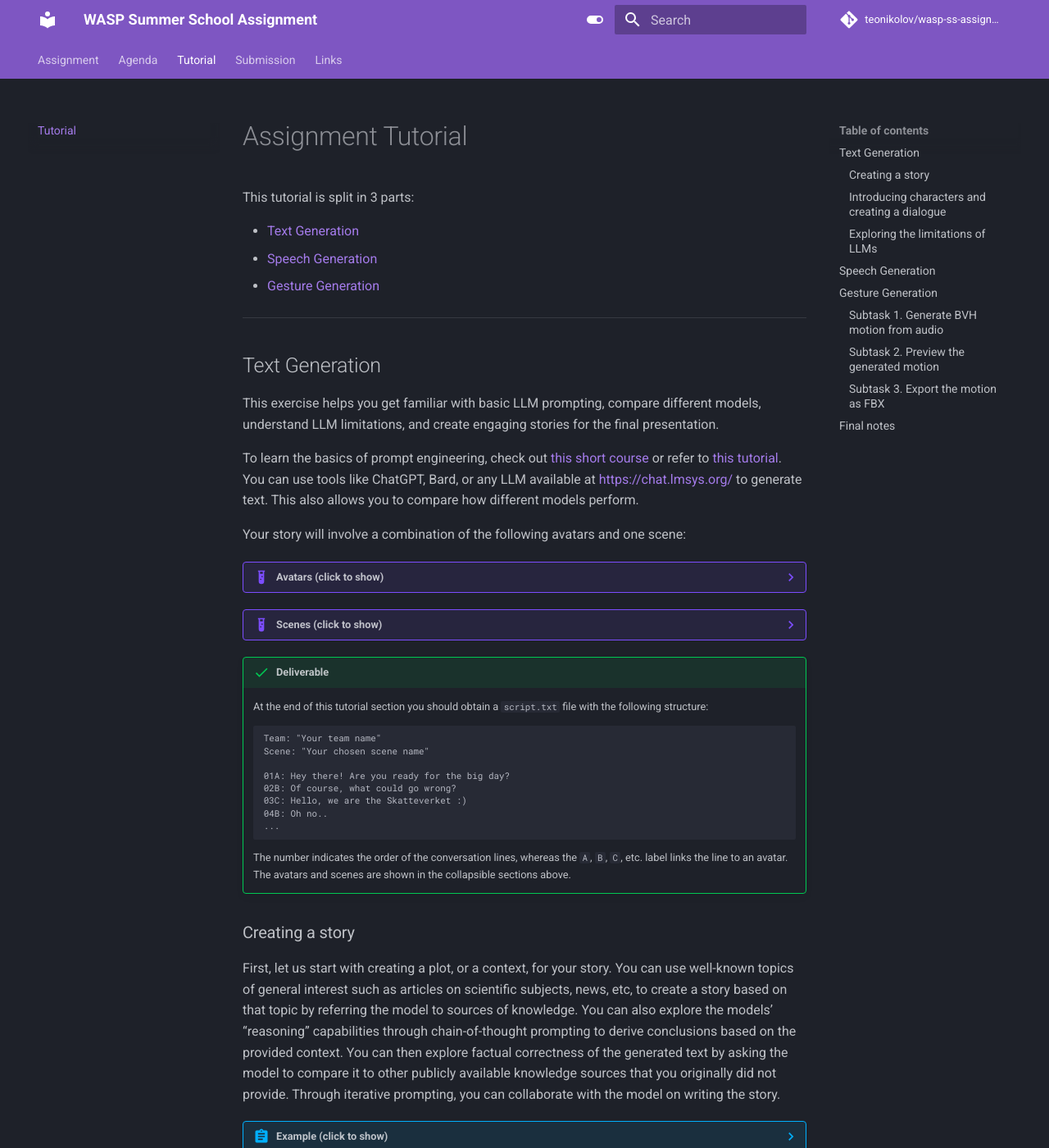
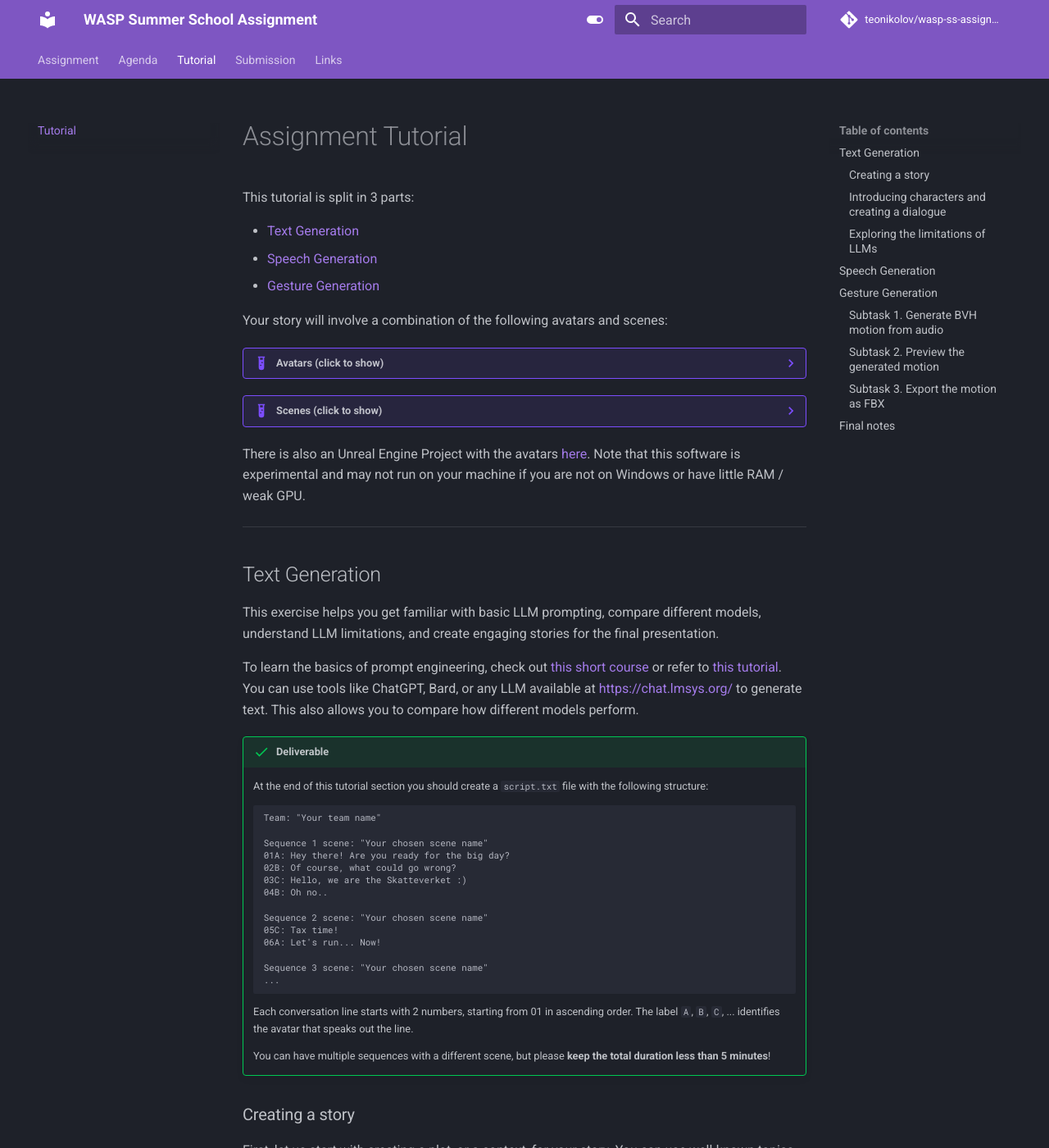
Before and after one commit to TeoNikolov/wasp-ss-assignment, an MkDocs documentation site: the page built from docs/tutorial.md, in a window 1280 px wide and 1400 px high. Shown: the whole window at 82% size. Built offline with MkDocs 1.6.1 and Material for MkDocs 9.7.7, drawn with Linux system fonts in a browser that asks for light colours; comment, search, counter and statistics services are not loaded.

Commit message:
Update tutorial.md

````diff
--- a/docs/tutorial.md
+++ b/docs/tutorial.md
@@ -6,15 +6,7 @@ This tutorial is split in 3 parts:
 - [Speech Generation](#speech-generation)
 - [Gesture Generation](#gesture-generation)
 
----
-
-## Text Generation
-
-This exercise helps you get familiar with basic LLM prompting, compare different models, understand LLM limitations, and create engaging stories for the final presentation.
-
-To learn the basics of prompt engineering, check out [this short course](https://learn.deeplearning.ai/login?redirect_course=chatgpt-prompt-eng) or refer to [this tutorial](https://www.promptingguide.ai/). You can use tools like ChatGPT, Bard, or any LLM available at [https://chat.lmsys.org/](https://chat.lmsys.org/) to generate text. This also allows you to compare how different models perform.
-
-Your story will involve a combination of the following avatars and one scene:
+Your story will involve a combination of the following avatars and scenes:
 
 ??? example "Avatars (click to show)"
 
@@ -89,22 +81,40 @@ Your story will involve a combination of the following avatars and one scene:
 
     </div>
 
+There is also an Unreal Engine Project with the avatars [here](https://drive.google.com/file/d/1gM-d5Gd70bNS5BvRB4zzYu_EZy_vVHtA/view). Note that this software is experimental and may not run on your machine if you are not on Windows or have little RAM / weak GPU.
+
+---
+
+## Text Generation
+
+This exercise helps you get familiar with basic LLM prompting, compare different models, understand LLM limitations, and create engaging stories for the final presentation.
+
+To learn the basics of prompt engineering, check out [this short course](https://learn.deeplearning.ai/login?redirect_course=chatgpt-prompt-eng) or refer to [this tutorial](https://www.promptingguide.ai/). You can use tools like ChatGPT, Bard, or any LLM available at [https://chat.lmsys.org/](https://chat.lmsys.org/) to generate text. This also allows you to compare how different models perform.
+
 !!! success "Deliverable"
 
-    At the end of this tutorial section you should obtain a `script.txt` file with the following structure:
+    At the end of this tutorial section you should create a `script.txt` file with the following structure:
 
     ```
     Team: "Your team name"
-    Scene: "Your chosen scene name"
 
+    Sequence 1 scene: "Your chosen scene name"
     01A: Hey there! Are you ready for the big day?
     02B: Of course, what could go wrong?
     03C: Hello, we are the Skatteverket :)
     04B: Oh no..
+
+    Sequence 2 scene: "Your chosen scene name"
+    05C: Tax time!
+    06A: Let's run... Now!
+
+    Sequence 3 scene: "Your chosen scene name"
     ...
     ```
 
-    The number indicates the order of the conversation lines, whereas the `A`, `B`, `C`, etc. label links the line to an avatar. The avatars and scenes are shown in the collapsible sections above.
+    Each conversation line starts with 2 numbers, starting from 01 in ascending order. The label `A`, `B`, `C`, ... identifies the avatar that speaks out the line.
+
+    You can have multiple sequences with a different scene, but please **keep the total duration less than 5 minutes**!
 
 ### Creating a story
 
````
